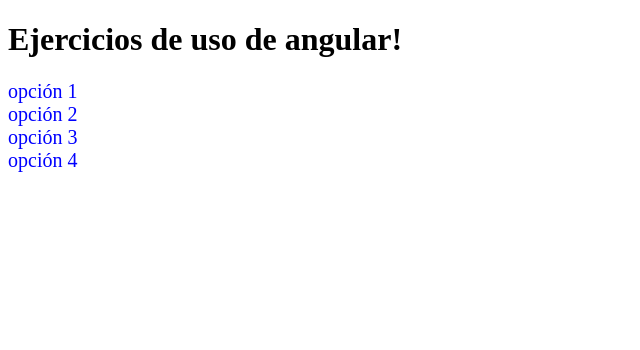
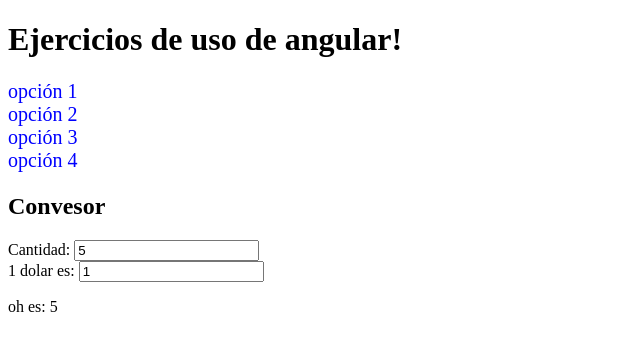
Before and after one commit to mpita/test_Angular2, an Angular app: page / in a window 1280 px wide. Shown: the top 350 px of the page, without its empty margins (0-640 px from the left). Built offline with nearby package versions, Linux system fonts and the light colour scheme.

Commit message:
add a pipe

```diff
--- a/src/app/app.component.html
+++ b/src/app/app.component.html
@@ -5,3 +5,10 @@
   <input-component voto="{{voto.title}}" (addVoto)="addVoto($event)"></input-component>
 </div>
 <h1>{{votacion}}</h1>
+
+<h2>Convesor</h2>
+<div>Cantidad: <input [(ngModel)]="cantidad" /></div>
+<div>1 dolar es: <input [(ngModel)]="factor" /></div>
+<p>
+  oh es: {{ cantidad | conversorPipe:factor }}
+</p>
--- a/src/app/app.component.ts
+++ b/src/app/app.component.ts
@@ -26,4 +26,8 @@ export class AppComponent {
   addVoto (response:string){
     this.votacion = "Usted eligio: " + response;
   }
+
+  // asignandole un valor inicial a pipe
+  cantidad = 5;
+  factor = 1;
 }
--- /dev/null
+++ b/src/app/pipes/conversor.pipe.ts
@@ -0,0 +1,9 @@
+import { Pipe, PipeTransform } from '@angular/core';
+
+@Pipe({ name: 'conversorPipe' })
+export class ConversorPipe implements PipeTransform{
+    transform(value:number, exponent:string):number {
+        let exp = parseFloat(exponent);
+        return value * (isNaN(exp) ? 1 : exp);
+    }
+}
```
Also changed, not shown: src/app/app.module.ts (+6 -1 lines).
